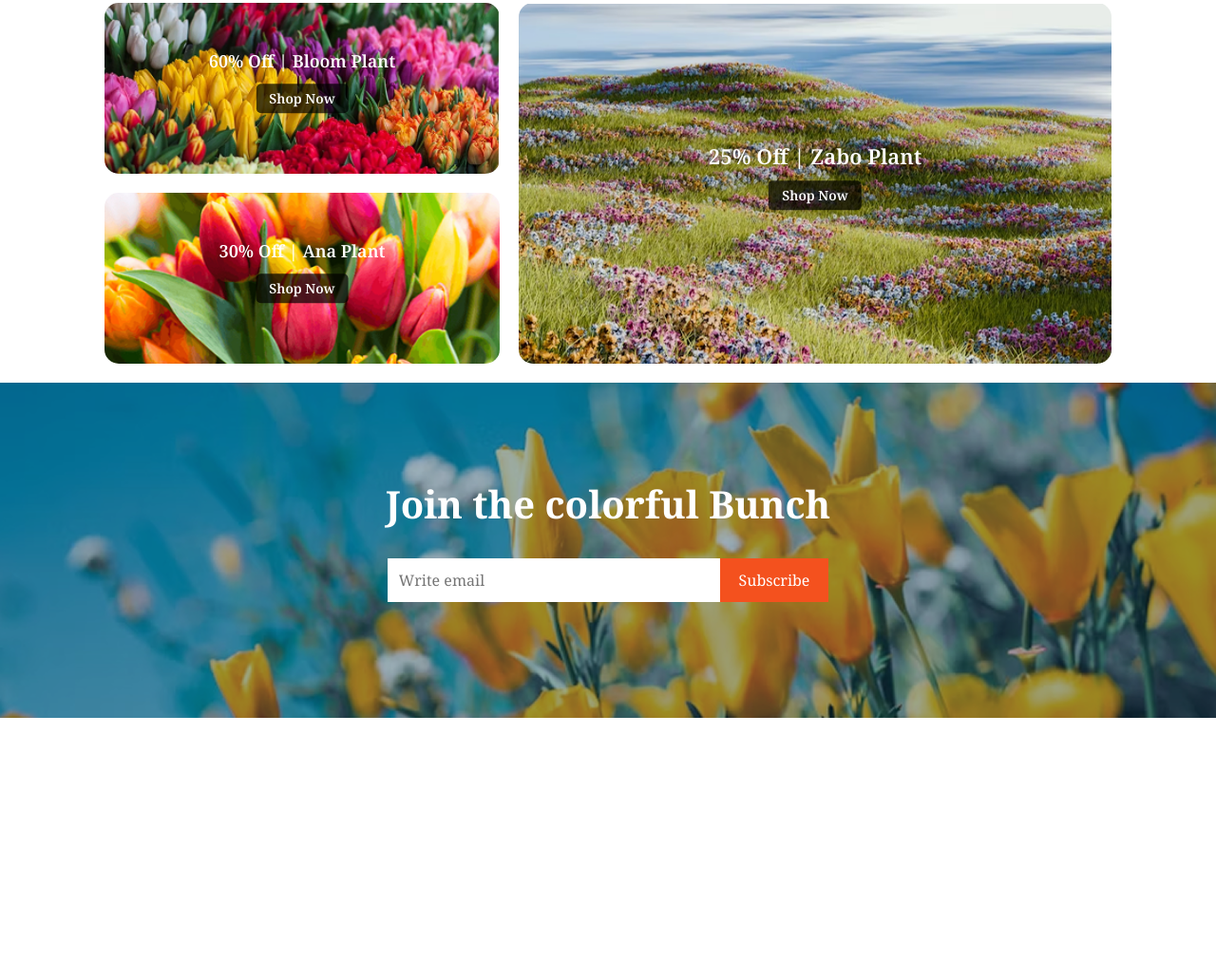
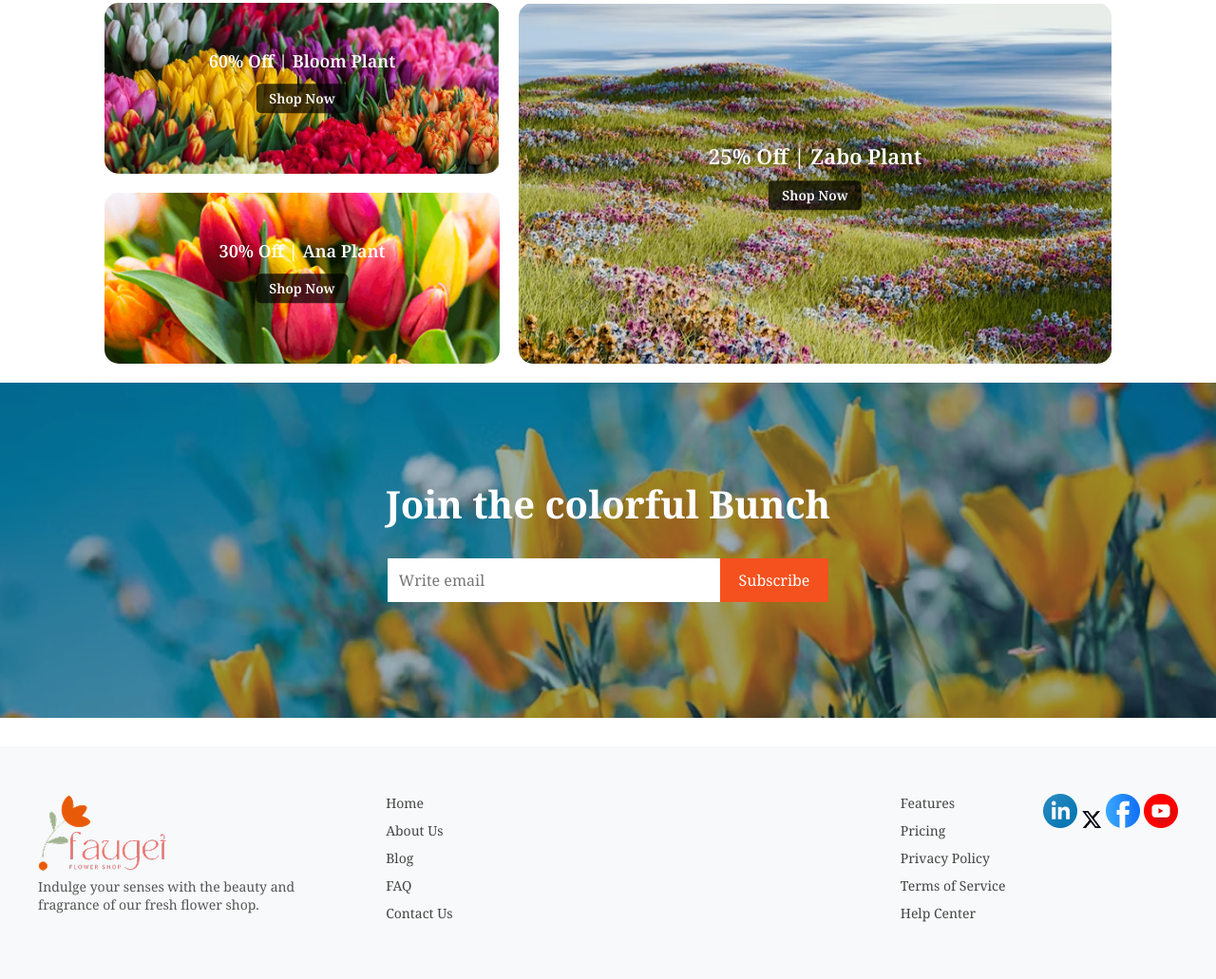
Before and after one commit to samilegend12/assignment-two-repo, a plain HTML site: page index.html in a window 1280 px wide. Shown: the part 3000-4031 px from the top of the page at 95% size. Before the commit the page ends 3786 px from the top, so only its background shows below. Drawn offline with Linux system fonts and the light colour scheme.

Commit message:
final commit

```diff
--- a/index.html
+++ b/index.html
@@ -230,7 +230,44 @@
       <input type="email" placeholder="Write email" />
       <button>Subscribe</button>
     </div>
-  </section>
-    <footer></footer>
+   </section>
+
+
+    <footer class="site-footer">
+  <div class="footer-wrapper">
+
+    <div class="footer-brand">
+      <img src="./assets/logo.png" alt="">
+      <p class="brand-description">
+        Indulge your senses with the beauty and fragrance of our fresh flower shop.
+      </p>
+    </div>
+
+    <div class="footer-navigation">
+      <div class="nav-column">
+        <a href="">Home</a>
+        <a href="">About Us</a>
+        <a href="">Blog</a>
+        <a href="">FAQ</a>
+        <a href="">Contact Us</a>
+      </div>
+      <div class="nav-column">
+        <a href="">Features</a>
+        <a href="">Pricing</a>
+        <a href="">Privacy Policy</a>
+        <a href=""">Terms of Service</a>
+        <a href="">Help Center</a>
+      </div>
+    </div>
+
+    <div class="social-icons">
+     <a href=""><img src="./assets/icon-linkedin.png" alt=""></a>
+     <a href=""><img src="./assets/icon-twitter.png" alt=""></a>
+     <a href=""><img src="./assets/icon-facebook.png" alt=""></a>
+     <a href=""><img src="./assets/icon-youtube.png" alt=""></a>
+    </div>
+
+  </div>
+</footer>
   </body>
 </html>
--- a/style/style.css
+++ b/style/style.css
@@ -333,6 +333,68 @@
   cursor: pointer;
 }
 
+.site-footer {
+  background-color: #f8f9fa;
+  padding: 50px 20px;
+}
+
+.footer-wrapper {
+  max-width: 1200px;
+  margin: 0 auto;
+  display: flex;
+  justify-content: space-between;
+  align-items: flex-start;
+  flex-wrap: wrap;
+  gap: 40px;
+}
+
+.footer-brand {
+  flex: 1;
+  min-width: 200px;
+}
+
+.brand-logo {
+  width: 120px;
+  margin-bottom: 15px;
+}
+
+.brand-description {
+  font-size: 14px;
+  color: #555;
+}
+
+.footer-navigation {
+  display: flex;
+  flex: 2;
+  justify-content: space-between;
+  min-width: 300px;
+  gap: 40px;
+}
+
+.nav-column {
+  display: flex;
+  flex-direction: column;
+}
+
+.nav-column a {
+  text-decoration: none;
+  color: #444;
+  font-size: 14px;
+  margin-bottom: 10px;
+}
+
+.footer-social {
+  display: flex;
+  flex-direction: row;
+  gap: 15px;
+  align-items: center;
+}
+
+.footer-social img {
+  width: 24px;
+  height: 24px;
+}
+
 @media screen and (max-width: 576px) {
   /* nav  */
 
@@ -361,7 +423,7 @@
 
   /* lilly flower ---card  */
 
-  */ .lower-part {
+  .lower-part {
     display: grid;
     grid-template-columns: repeat(2, 1fr);
     gap: 20px;
@@ -385,4 +447,13 @@
     display: grid;
     grid-template-columns: repeat(1, 1fr);
   }
+  /* footer */
+  .footer-wrapper {
+    display: grid;
+    grid-template-columns: repeat(1, 1fr);
+  }
+  .footer-navigation {
+    display: grid;
+    grid-template-columns: repeat(1, 1fr);
+  }
 }
```
